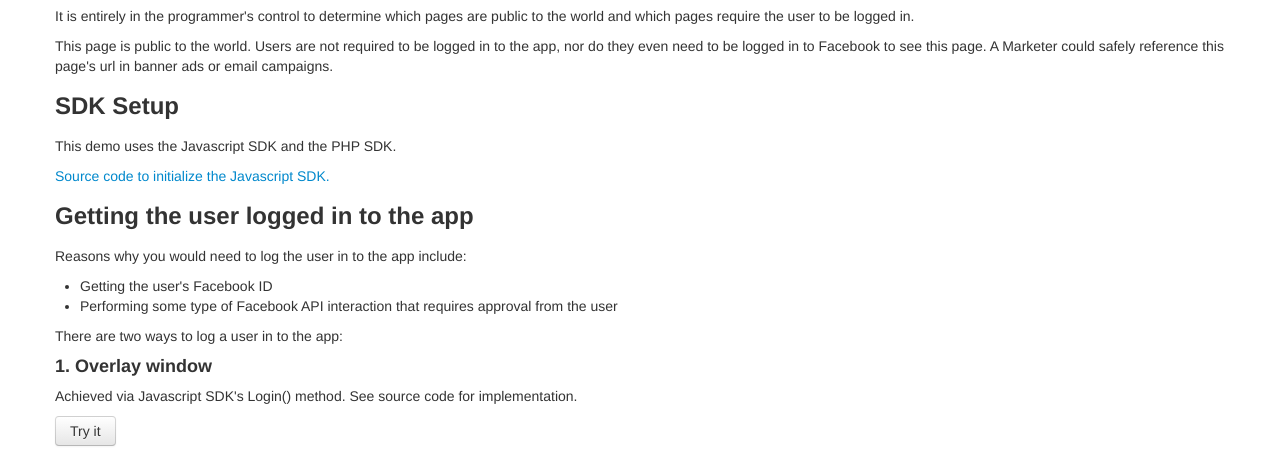
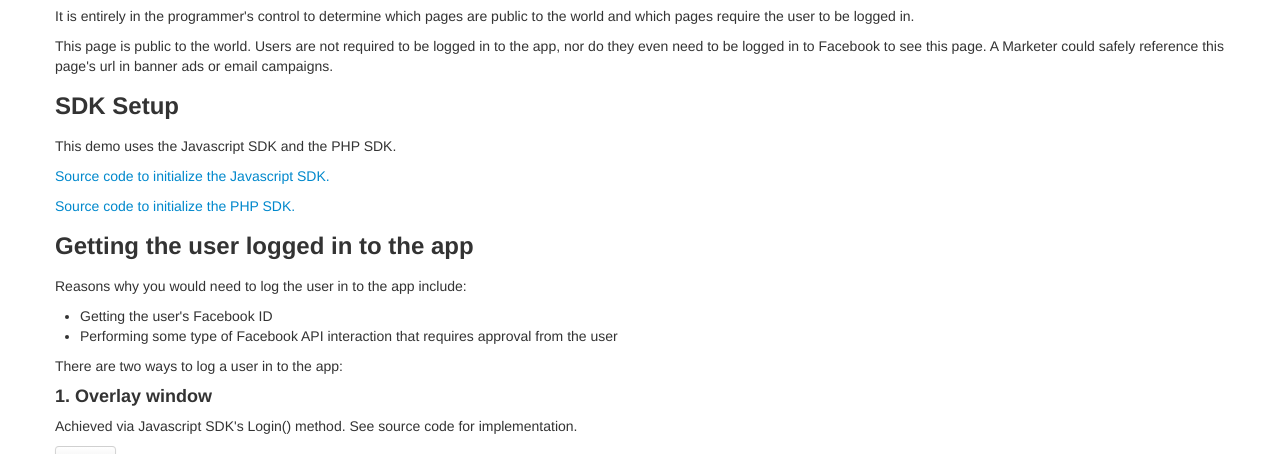
Before and after one commit to curtis1000/facebook-demo, a PHP site: page /tab/index.php in a window 1280 px wide. Shown: the part 196-650 px from the top of the page. Run offline with PHP 8.4, Linux system fonts and the light colour scheme; some libraries are stand-ins or nearby versions.

Commit message:
working through sdk setup section

```diff
--- a/tab/index.php
+++ b/tab/index.php
@@ -18,8 +18,8 @@ require_once('includes/head.php');
 
     <h3>SDK Setup</h3>
     <p>This demo uses the Javascript SDK and the PHP SDK.</p>
-    <p><a target="_blank" href="https://github.com/curtis1000/facebook-demo/blob/master/tab/includes/facebook-js-sdk-init.php">Source code to initialize the Javascript SDK. </a> </p>
-    <p></p>
+    <p><a target="_blank" href="https://github.com/curtis1000/facebook-demo/blob/master/tab/includes/facebook-js-sdk-init.php">Source code to initialize the Javascript SDK.</a></p>
+    <p><a target="_blank" href="https://github.com/curtis1000/facebook-demo/blob/master/tab/includes/facebook-php-sdk-init.php">Source code to initialize the PHP SDK.</a></p>
     <h3>Getting the user logged in to the app</h3>
     <p>Reasons why you would need to log the user in to the app include:</p>
     <ul>
```
Also changed, not shown: tab/includes/facebook-php-sdk-init.php (+9 -1 lines).
